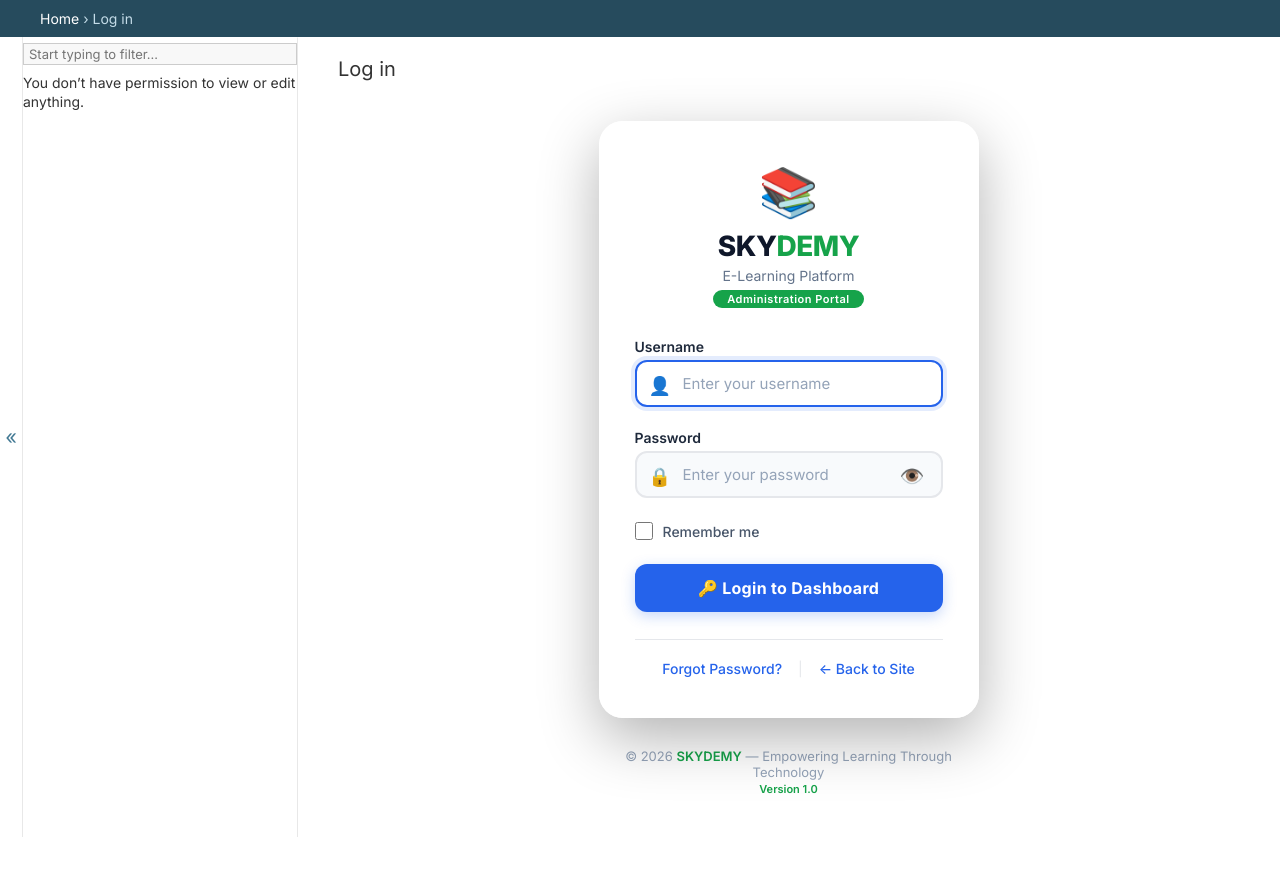
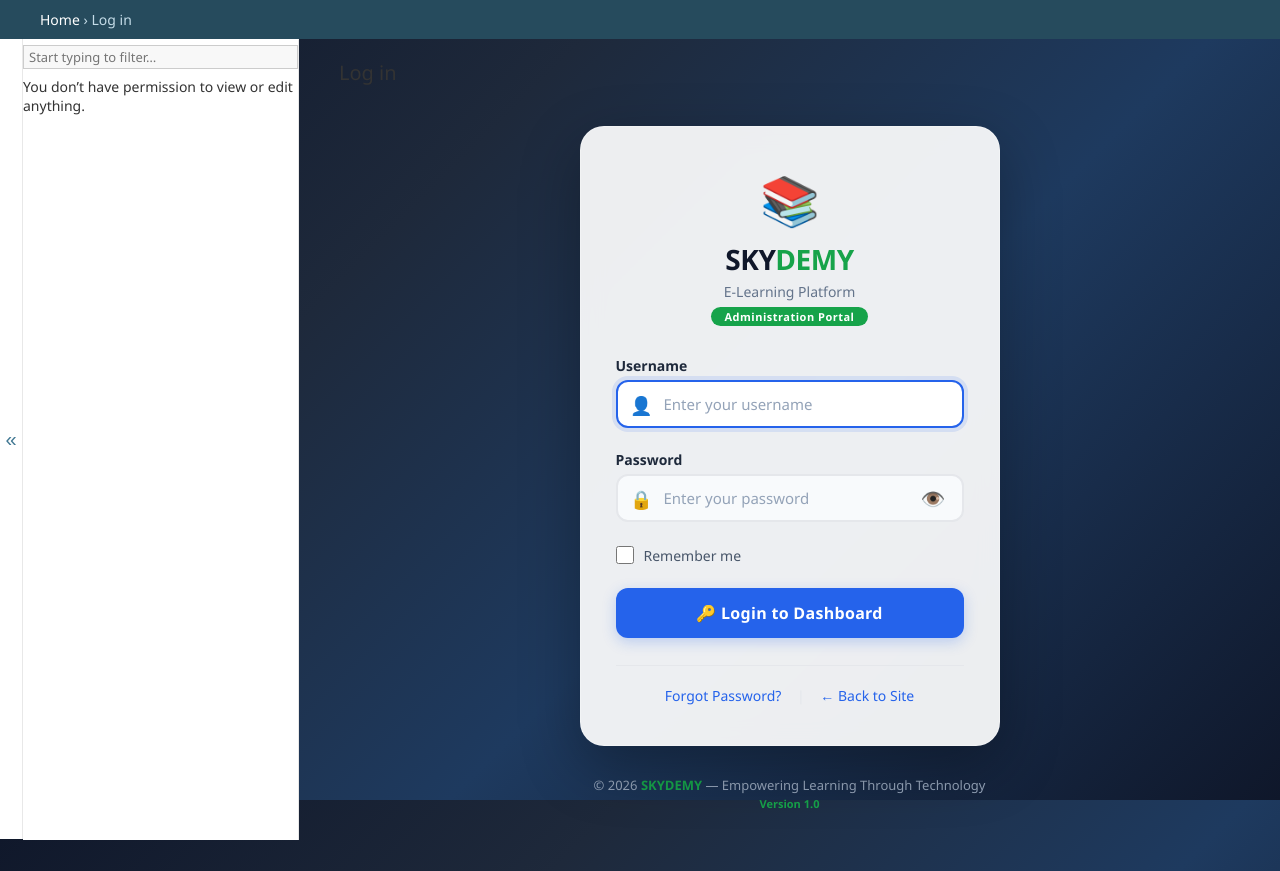
Before and after one commit to Skynet-Tech2024/skydemy, a Django app: page /admin/login/ in a window 1280 px wide. Before the commit the page ends 837 px from the top, so only its background shows below. Run offline with Django 5.2, Linux system fonts and the light colour scheme.

Commit message:
Add dark gradient directly to login.html (bypass base_site)

```diff
--- a/templates/admin/login.html
+++ b/templates/admin/login.html
@@ -7,7 +7,14 @@
         /* ============================================================
            SKYDEMY LOGIN PAGE – Card only (background from base_site)
            ============================================================ */
-        * {
+        *
+html, body {
+    background: linear-gradient(135deg, #0F172A 0%, #1E293B 30%, #1E3A5F 60%, #0F172A 100%) !important;
+    background-size: cover !important;
+    background-position: center !important;
+    background-attachment: fixed !important;
+    min-height: 100vh !important;
+} {
             font-family: 'Inter', -apple-system, BlinkMacSystemFont, sans-serif !important;
             margin: 0;
             padding: 0;
```
